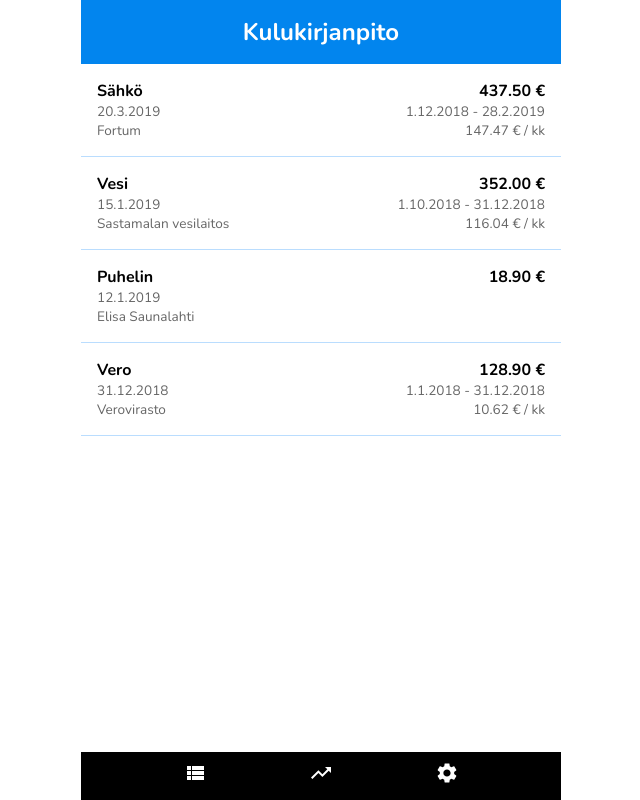
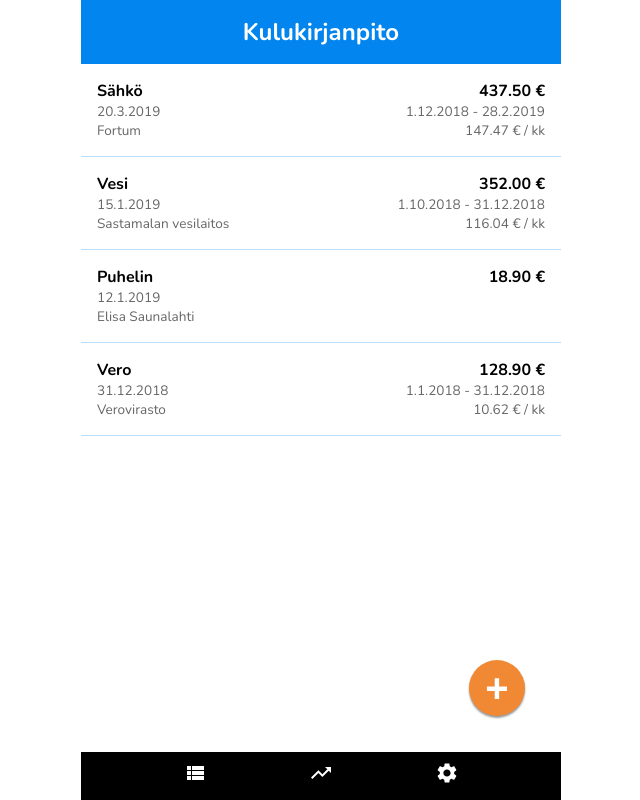
Before and after one commit to tpkoljonen/kulukirjanpito, a React (Create React App) app: page / in a window 1280 px wide. Shown: the whole page, without its empty margins (319-959 px from the left). Built offline with nearby package versions, Linux system fonts and the light colour scheme.

Commit message:
buttons component library added

```diff
--- a/src/components/Content/Content.css
+++ b/src/components/Content/Content.css
@@ -1,6 +1,7 @@
 .content {
     overflow-y: scroll;
     -webkit-overflow-scrolling: touch;
+    position: relative;
   }
 
   ::-webkit-scrollbar {
--- a/src/components/Items/Items.js
+++ b/src/components/Items/Items.js
@@ -2,6 +2,8 @@ import React from 'react';
 
 import Kulukortti from '../Kulukortti/Kulukortti';
 import Content from '../Content/Content';
+
+import { FloatingButton } from '../buttons';
 
 function Items(props) {
 
@@ -15,6 +17,7 @@ function Items(props) {
     return (
       <Content>
         {rows}
+        <FloatingButton secondary>+</FloatingButton>
       </Content>
     );
   }
--- /dev/null
+++ b/src/components/buttons/buttons.css
@@ -0,0 +1,60 @@
+.button {
+    background-color: #ccc;
+    color: #000;
+    border: none;
+    outline: none;
+    padding:0.7em;
+    margin: 0.5em;
+    border-radius: 0.2em;
+    box-shadow: rgba(0,0,0,0.5) 0px 2px 2px;
+    font-weight: bold;
+    display: flex;
+    flex-direction: column;
+    justify-content: center;
+    align-items: center;
+    opacity: 0.8;
+}
+
+.button:active {
+    box-shadow: rgba(0,0,0,0.5) 0px 2px 5px;
+    background-color: #999;
+}
+
+.button:hover {
+    opacity: 1;
+}
+
+.button--primary {
+    background-color: #0285ee;
+    color: #fff;
+}
+
+.button--primary:active {
+    background-color: #65b4ff;
+}
+
+.button--secondary {
+    background-color: #ee6c02;
+    color: #fff;
+}
+
+.button--secondary:active {
+    background-color: #ff9b3e;
+}
+
+.button:disabled {
+    background-color: #ccc;
+    color: #999;
+    box-shadow: none;
+}
+
+.button--floating {
+    position: absolute;
+    bottom: 1rem;
+    right: 1rem;
+    border-radius: 50%;
+    font-size: 2.5rem;
+    width: 1.5rem;
+    height: 1.5rem;
+
+}
--- /dev/null
+++ b/src/components/buttons/index.js
@@ -0,0 +1,29 @@
+import React from 'react';
+
+import './buttons.css';
+
+const classNames = classnames => classnames.join(" ");
+
+const Button = ({ className = "", primary, secondary, ...props}) => {
+  return (
+    <button
+    type="button"
+    className={classNames([
+        "button",
+        className,
+        primary ? "button--primary" : "",
+        secondary ? "button--secondary" : ""
+    ])}
+    {...props} />
+  );
+}
+
+const FloatingButton = ({className = "", ...props}) => {
+    return (
+      <Button
+      className={classNames(["button--floating", className])}
+      {...props} />
+    );
+}
+
+export { Button as default, Button, FloatingButton }
```
